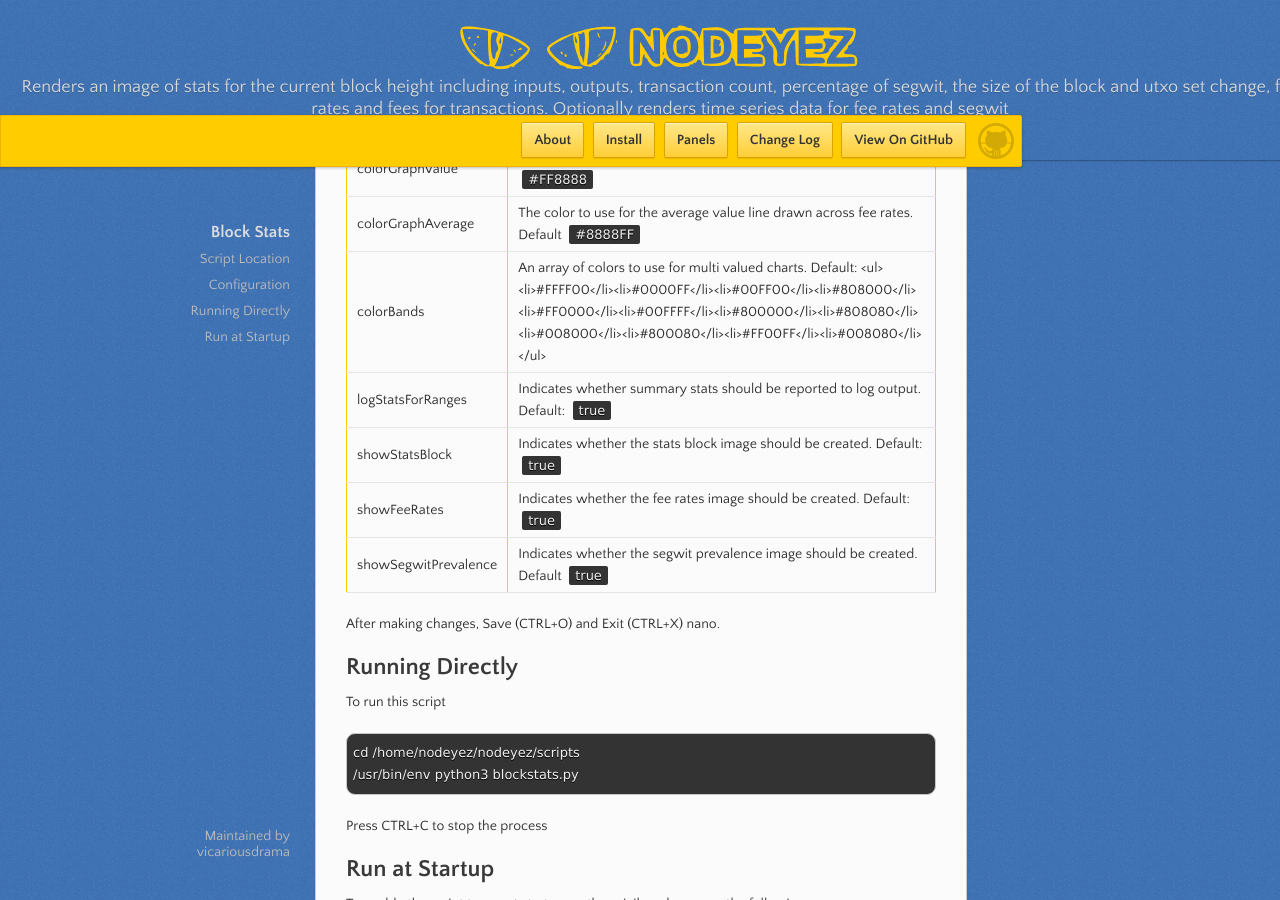
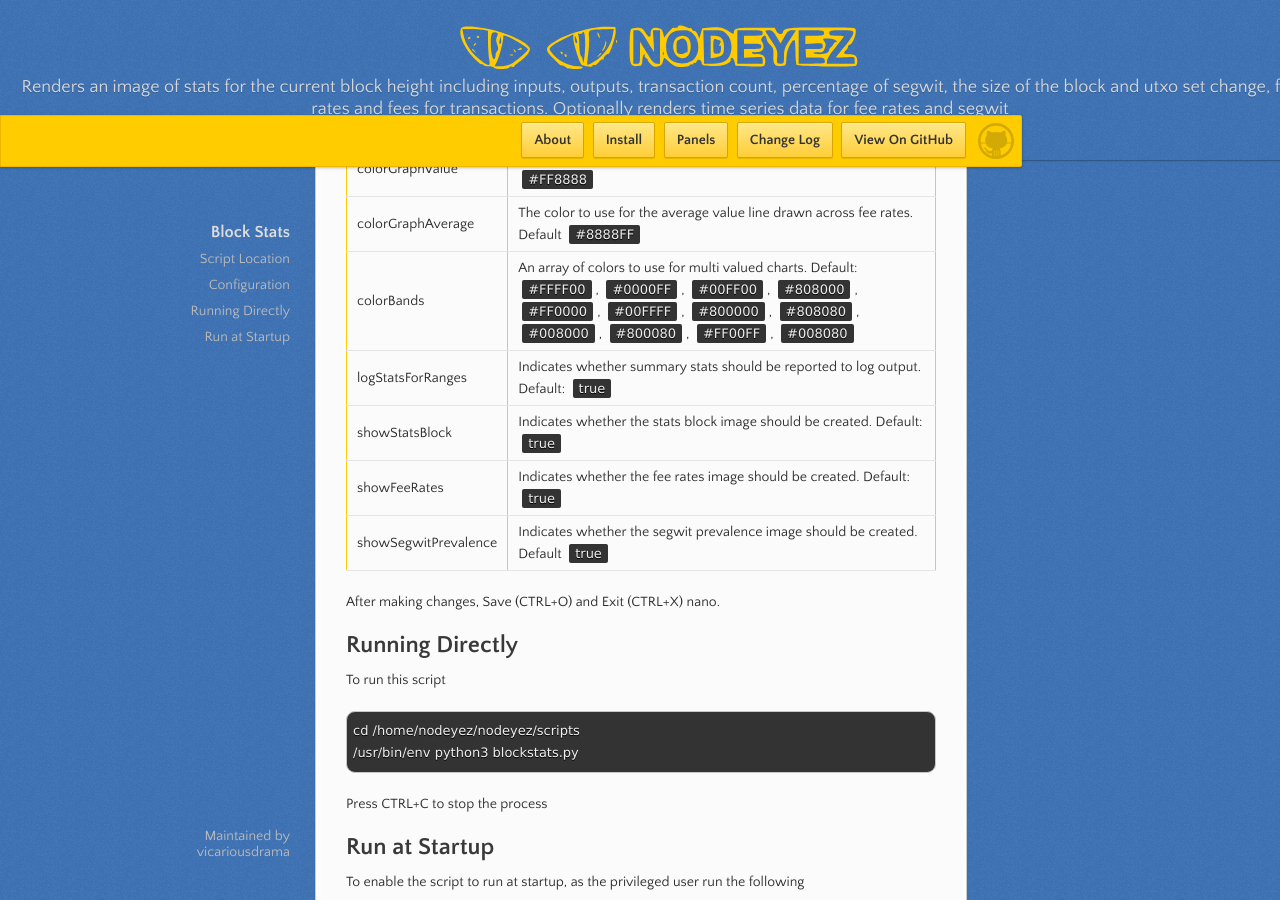
Before and after one commit to vicariousdrama/nodeyez, a Jekyll site: the page built from _docs/script-blockstats.md, in a window 1280 px wide and 900 px high, scrolled down 2109 px. Built offline with Jekyll 4.4.1, drawn with Linux system fonts in a browser that asks for light colours.

Commit message:
Adjust blockstats docs

```diff
--- a/_docs/script-blockstats.md
+++ b/_docs/script-blockstats.md
@@ -52,7 +52,7 @@ nano /home/nodeyez/nodeyez/config/blockstats.json
 | colorGraphOutline | The color to use for outlining charts and their labels. Default `#888888` |
 | colorGraphValue | The color to use for primary value in chart for fee rates. Default `#FF8888` |
 | colorGraphAverage | The color to use for the average value line drawn across fee rates. Default `#8888FF` |
-| colorBands | An array of colors to use for multi valued charts. Default: <ul><li>#FFFF00</li><li>#0000FF</li><li>#00FF00</li><li>#808000</li><li>#FF0000</li><li>#00FFFF</li><li>#800000</li><li>#808080</li><li>#008000</li><li>#800080</li><li>#FF00FF</li><li>#008080</li></ul> |
+| colorBands | An array of colors to use for multi valued charts. Default: `#FFFF00`, `#0000FF`, `#00FF00`, `#808000`, `#FF0000`, `#00FFFF`, `#800000`, `#808080`, `#008000`, `#800080`, `#FF00FF`, `#008080` |
 | logStatsForRanges | Indicates whether summary stats should be reported to log output. Default: `true` |
 | showStatsBlock | Indicates whether the stats block image should be created. Default: `true` |
 | showFeeRates | Indicates whether the fee rates image should be created. Default: `true` |
```
Also changed, not shown: .well-known/nostr.json, images/difficultyepoch.png, images/mary-bg.jpg (added), images/mary-picture.jpg (added).
